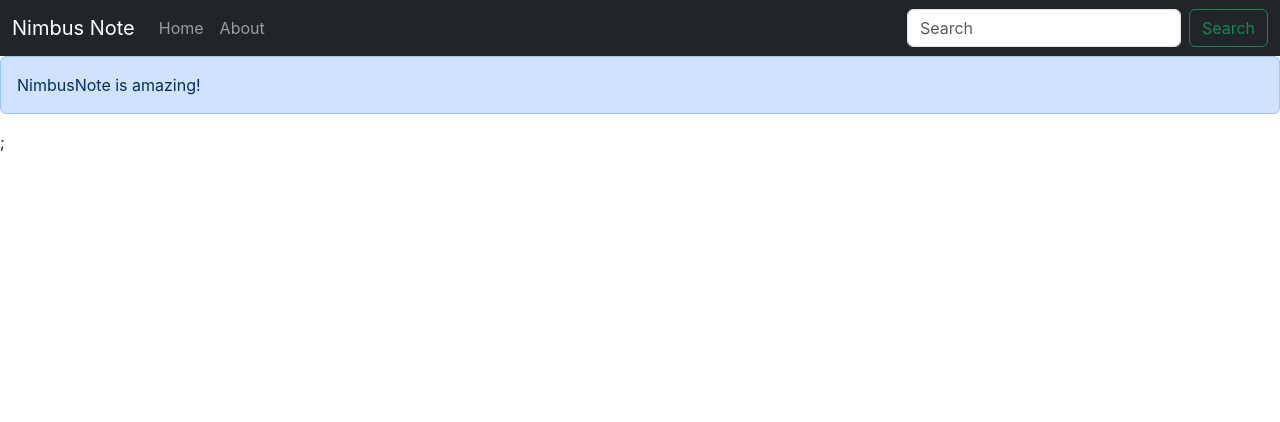
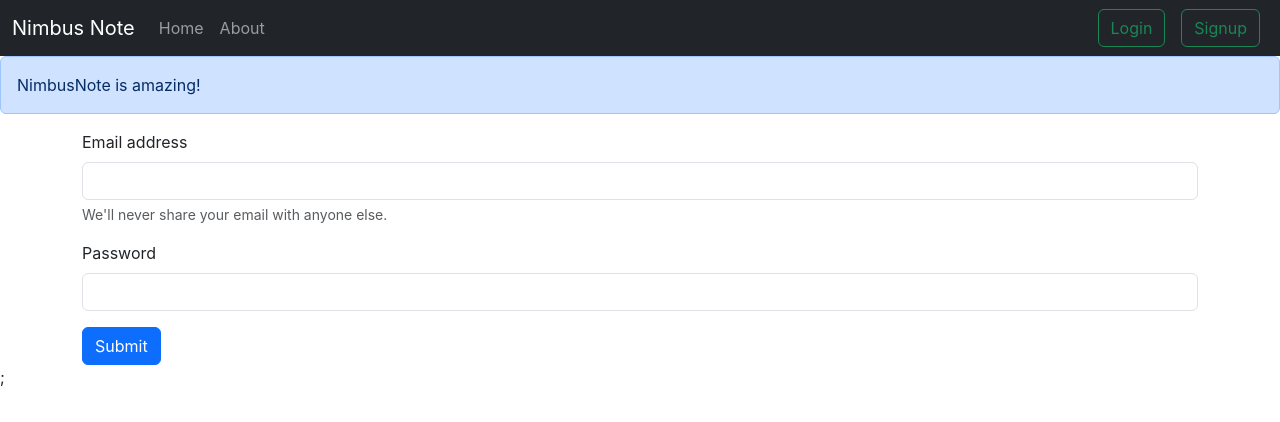
Before and after one commit to Saga690/nimbus-note, a React (Create React App) app: page /login in a window 1280 px wide. Shown: the top 422 px of the page. Built offline with nearby package versions, Linux system fonts and the light colour scheme.

Commit message:
login functionality

```diff
--- a/src/App.js
+++ b/src/App.js
@@ -5,6 +5,8 @@
 import About from './components/About';
 import NoteState from './context/notes/NoteState';
 import Alert from './components/Alert';
+import Login from './components/Login';
+import Signup from './components/Signup';
 
 
 function App() {
@@ -18,6 +20,8 @@
             <Routes>
               <Route path="/" element={<Home />} />
               <Route path="/about" element={<About />} />
+              <Route path="/login" element={<Login />} />
+              <Route path="/signup" element={<Signup />} />
             </Routes>
           </div>
         </Router>
--- /dev/null
+++ b/src/components/Login.js
@@ -0,0 +1,50 @@
+import React, { useState } from 'react'
+import { useNavigate } from 'react-router-dom';
+
+const Login = () => {
+
+    let navigate = useNavigate();
+
+    const [credentials, setCredentials] = useState({ email: "", password: "" });
+
+    const handleSubmit = async (e) => {
+        e.preventDefault();
+        const response = await fetch("http://localhost:5000/api/auth/login", {
+            method: 'POST',
+            headers: {
+                'Content-Type': 'application/json'
+            },
+            body: JSON.stringify({ email: credentials.email, password: credentials.password })
+        });
+        const json = await response.json();
+        console.log(json);
+        if (json.success) {
+            localStorage.setItem('token', json.authToken);
+            navigate("/");
+        }
+        else {
+            alert("Invalid Credentials");
+        }
+    }
+
+    const onChange = (e) => {
+        setCredentials({...credentials, [e.target.name]: e.target.value});
+    }
+
+    return (
+        <form onSubmit={handleSubmit}>
+            <div className="mb-3">
+                <label htmlFor="email" className="form-label">Email address</label>
+                <input type="email" className="form-control" id="email" name="email" onChange={onChange} value={credentials.email} aria-describedby="emailHelp" />
+                <div id="emailHelp" className="form-text">We'll never share your email with anyone else.</div>
+            </div>
+            <div className="mb-3">
+                <label htmlFor="password" className="form-label">Password</label>
+                <input type="password" className="form-control" name="password" onChange={onChange} value={credentials.password} id="password" />
+            </div>
+            <button type="submit" className="btn btn-primary">Submit</button>
+        </form>
+    )
+}
+
+export default Login
--- a/src/components/Navbar.js
+++ b/src/components/Navbar.js
@@ -22,9 +22,9 @@
                         </li>
 
                     </ul>
-                    <form className="d-flex" role="search">
-                        <input className="form-control me-2" type="search" placeholder="Search" aria-label="Search" />
-                        <button className="btn btn-outline-success" type="submit">Search</button>
+                    <form className="d-flex">
+                        <Link className="btn btn-outline-success mx-2" to="/login" role="button">Login</Link>
+                        <Link className="btn btn-outline-success mx-2" to="/signup" role="button">Signup</Link>
                     </form>
                 </div>
             </div>
--- /dev/null
+++ b/src/components/Signup.js
@@ -0,0 +1,9 @@
+import React from 'react'
+
+const Signup = () => {
+  return (
+    <div>Signup</div>
+  )
+}
+
+export default Signup
```
Also changed, not shown: 1 other file (tests, documents, lock files or other folders).
